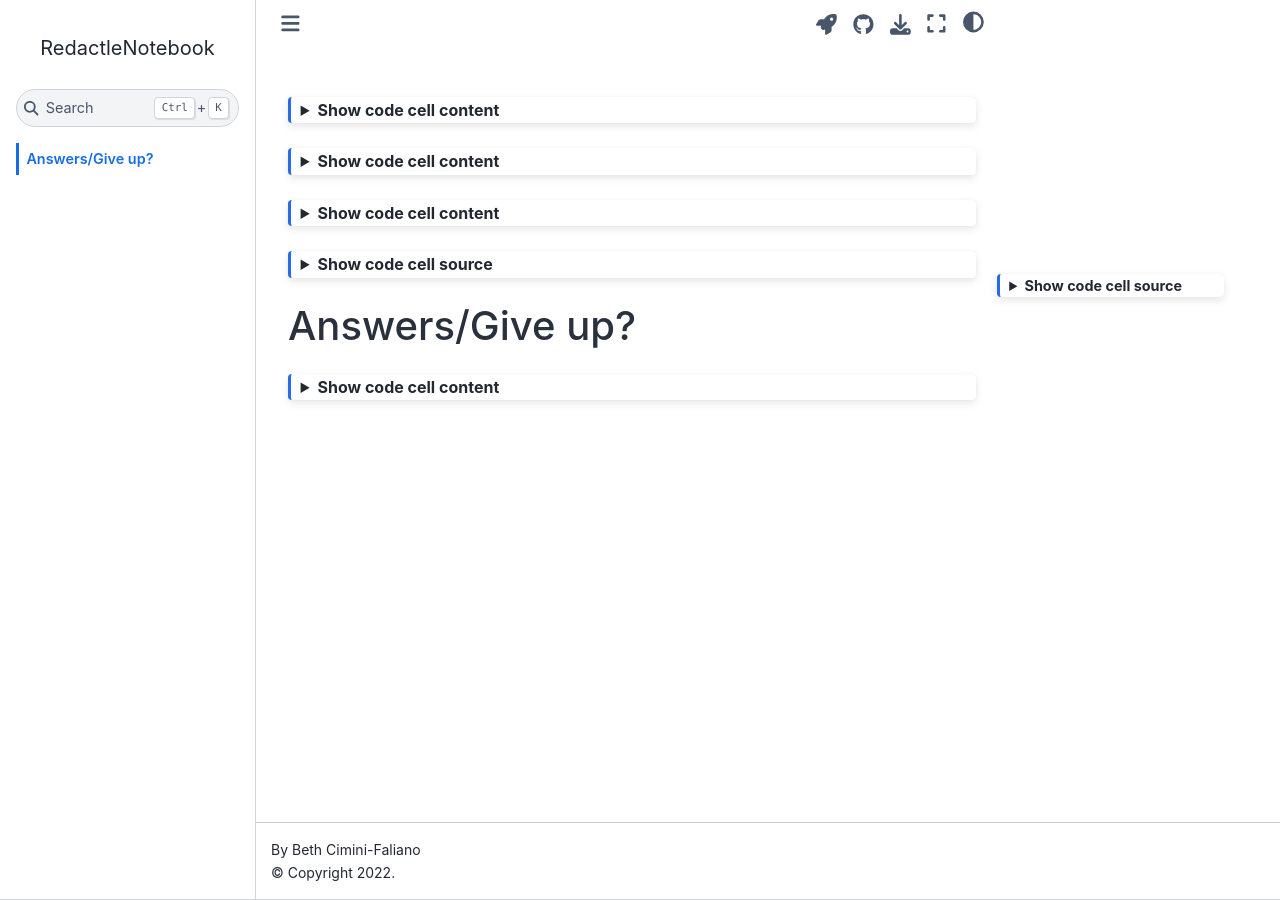
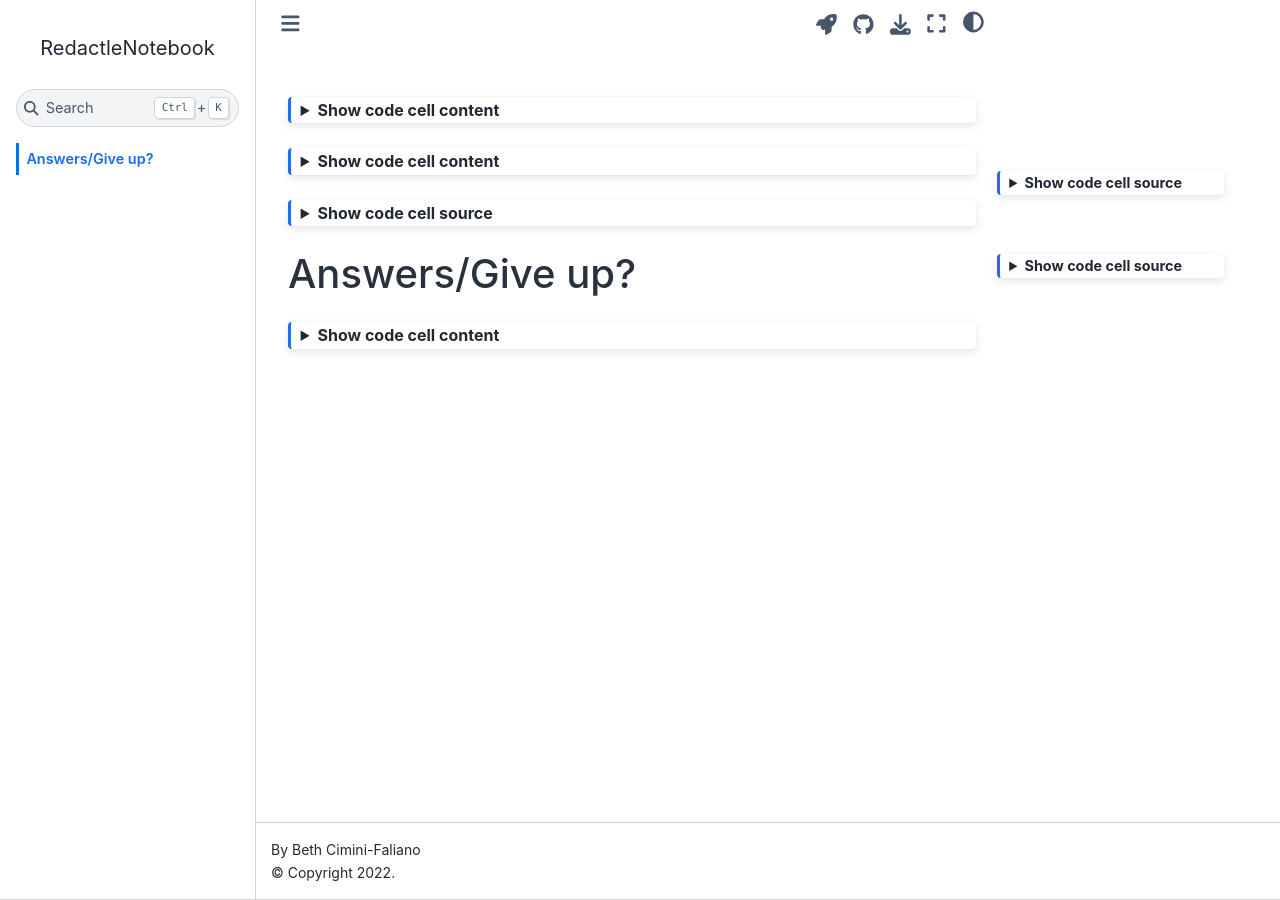
Before and after one commit to bethac07/RedactleNotebook, a Jupyter Book: the page built from docs/RedactleNotebook.md, in a window 1280 px wide. Built offline with Jupyter Book 1.0.4 settings and Sphinx 7.4.7 and the Sphinx Book theme 1.1.4, drawn with Linux system fonts in a browser that asks for light colours; part of the change alters nothing that is shown.

````diff
--- a/docs/RedactleNotebook.md
+++ b/docs/RedactleNotebook.md
@@ -20,20 +20,27 @@ import re
 import textwrap
 import urllib
 ```
+```{code-cell}
+:tags: [hide-input, thebe-init, margin]
+
+level = ipywidgets.IntSlider(
+    value=5,
+    min=1,
+    max=5,
+    step=1,
+    description='Difficulty')
+level
+```
 
 ```{code-cell}
 :tags: [hide-cell, thebe-init]
 
 try:
-  name = urllib.request.urlopen('https://randomincategory.toolforge.org/?category=All%20Wikipedia%20level-5%20vital%20articles&server=en.wikipedia.org&cmnamespace=&cmtype=&returntype=subject').read(500).decode().split('title>')[1].split(' - Wikipedia')[0]
+  name = urllib.request.urlopen(f'https://randomincategory.toolforge.org/?category=All%20Wikipedia%20level-{level}%20vital%20articles&server=en.wikipedia.org&cmnamespace=&cmtype=&returntype=subject').read(500).decode().split('title>')[1].split(' - Wikipedia')[0]
   content = wikipedia.page(name).content
 except:
-  name = urllib.request.urlopen('https://randomincategory.toolforge.org/?category=All%20Wikipedia%20level-5%20vital%20articles&server=en.wikipedia.org&cmnamespace=&cmtype=&returntype=subject').read(500).decode().split('title>')[1].split(' - Wikipedia')[0]
+  name = urllib.request.urlopen(f'https://randomincategory.toolforge.org/?category=All%20Wikipedia%20level-{level}%20vital%20articles&server=en.wikipedia.org&cmnamespace=&cmtype=&returntype=subject').read(500).decode().split('title>')[1].split(' - Wikipedia')[0]
   content = wikipedia.page(name).content
-```
-
-```{code-cell}
-:tags: [hide-cell, thebe-init]
 
 def print_redacted(new_string,count_to_word_dict):
   string_to_print = ''
````
